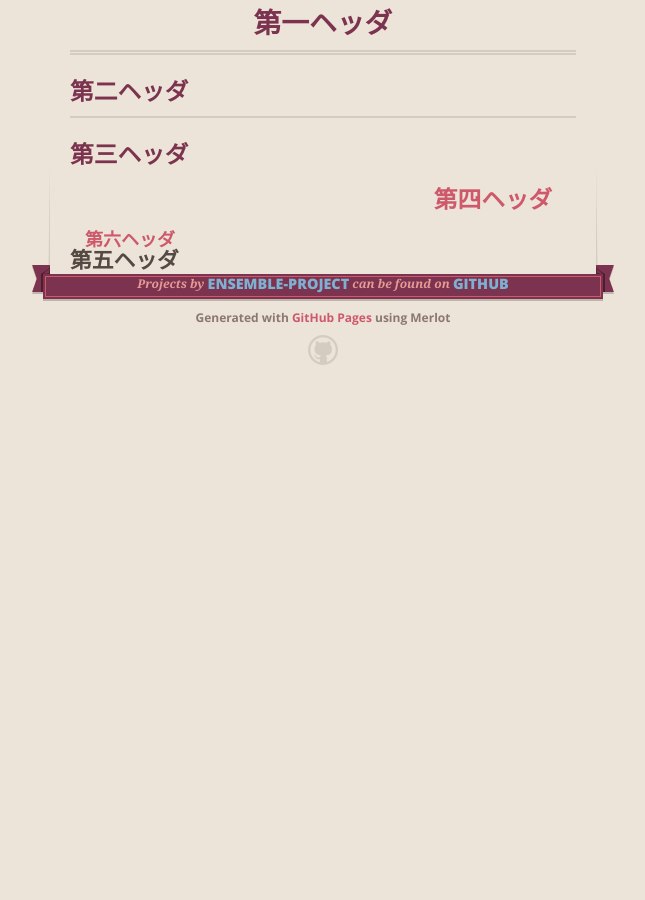
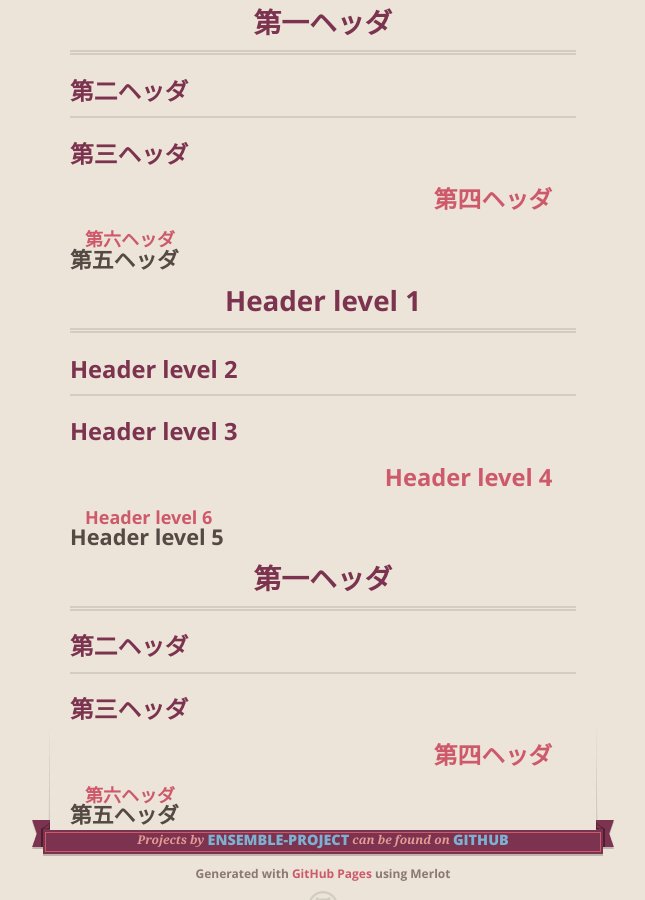
Before and after one commit to Ensemble-Project/Ensemble-Project.github.io, a Jekyll site: the page built from index.md, in a window 1280 px wide and 900 px high, scrolled down 1203 px. Shown: the whole window, without its empty margins (317-962 px from the left). Built offline with Jekyll 4.4.1, drawn with Linux system fonts in a browser that asks for light colours; our own code applies the rules of GitHub Pages for plain Markdown files; before the commit the page ends 1608 px from its top, so only the background shows below that.

Commit message:
index add contents

```diff
--- a/index.md
+++ b/index.md
@@ -27,3 +27,17 @@
 #### 第四ヘッダ
 ##### 第五ヘッダ
 ###### 第六ヘッダ
+
+# Header level 1
+## Header level 2
+### Header level 3
+#### Header level 4
+##### Header level 5
+###### Header level 6
+
+# 第一ヘッダ
+## 第二ヘッダ
+### 第三ヘッダ
+#### 第四ヘッダ
+##### 第五ヘッダ
+###### 第六ヘッダ
```
